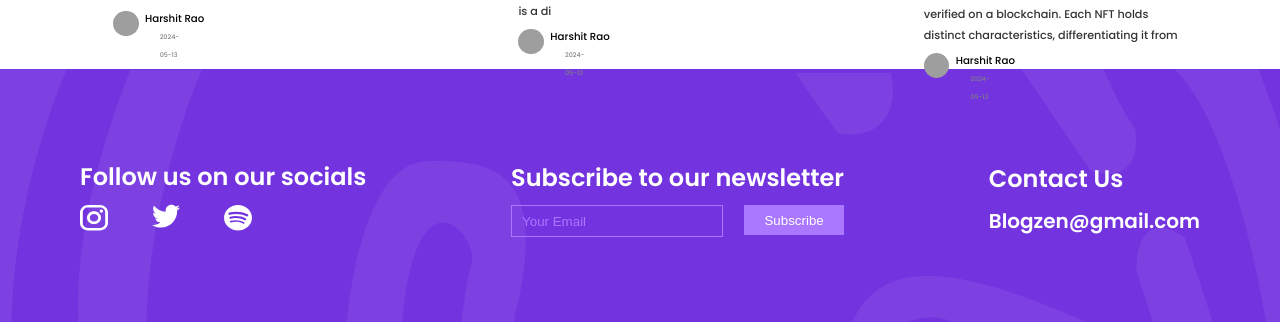
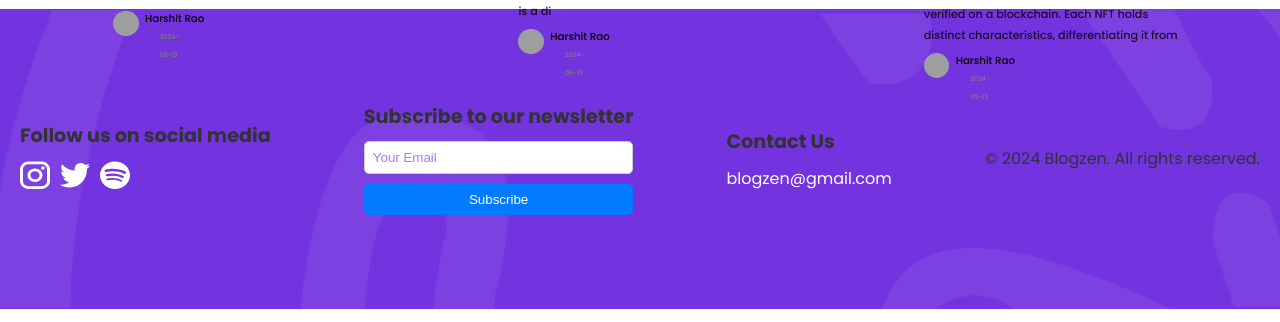
Before and after one commit to piyushg-07/blogzen-OpenSource, a website built with Vite: page index.html in a window 1280 px wide. Shown: the part 4216-4538 px from the top of the page. Built offline with nearby package versions, Linux system fonts and the light colour scheme; grey boxes are pictures that could not be loaded; a web font is replaced by a local one.

Commit message:
Modified the footer

```diff
--- a/css/desktop_9.css
+++ b/css/desktop_9.css
@@ -434,3 +434,84 @@ nav {
 .icon:hover{
 border-bottom: 2px solid rgb(255, 255, 255);
 }
+.footer {
+    display: flex;
+    justify-content: space-between;
+    /* align-items: flex-start; */
+    padding: 20px;
+    background-color: #f8f9fa;
+    color: #333;
+    margin-top: 20px;
+    margin-bottom: 20px;
+  }
+
+  .footer__left,
+  .footer__middle,
+  .footer__right {
+    flex: 1;
+  }
+
+  .footer__title {
+    margin-bottom: 10px;
+    font-size: 1.2em;
+  }
+
+  .footer__icons {
+    list-style: none;
+    padding: 0;
+    margin: 0;
+    display: flex;
+  }
+
+  .footer__icon {
+    margin-right: 10px;
+  }
+
+  .footer__icon img {
+    width: 30px;
+    height: 30px;
+  }
+
+  .footer__form {
+    display: flex;
+    flex-direction: column;
+  }
+
+  .footer__form input[type="email"] {
+    padding: 8px;
+    margin-bottom: 10px;
+    border: 1px solid #ccc;
+    border-radius: 5px;
+  }
+
+  .footer__form button {
+    padding: 8px 20px;
+    background-color: #007bff;
+    color: #fff;
+    border: none;
+    border-radius: 5px;
+    cursor: pointer;
+  }
+
+  .footer__form button:hover {
+    background-color: #0056b3;
+  }
+
+  .footer__email {
+    text-decoration: none;
+    color: white;
+  }
+
+  .footer__email:hover {
+    text-decoration: underline;
+    color: black;
+  }
+
+  .footer__copyright {
+    margin-top: 20px;
+    text-align: center;
+  }
+
+  .footer__copyright p {
+    font-size: 0.9em;
+  }
--- a/index.html
+++ b/index.html
@@ -43,10 +43,12 @@
     <div class="navs2">
       <!-- <img src="img/final logo 1.png" alt="" /> -->
       <img src="assests/moon.png" alt="image" id="themeImg">
-      <button onclick="click" id="loginButton" class="button_nav txtColor1" style="border: 1px solid #f6f8f9; background-color:#208FF4 ; color: white;">Log
+      <button onclick="click" id="loginButton" class="button_nav txtColor1"
+        style="border: 1px solid #f6f8f9; background-color:#208FF4 ; color: white;">Log
         In</button>
       <button id="signup" class="button_nav txtColor">Sign Up</button>
-      <button onclick="click" id="Calender" class="button_nav txtColor1" style="border: 1px solid #f6f8f9; background-color:#208FF4 ; color: white;">Calender</button>
+      <button onclick="click" id="Calender" class="button_nav txtColor1"
+        style="border: 1px solid #f6f8f9; background-color:#208FF4 ; color: white;">Calender</button>
     </div>
   </div>
   <!--Calender-->
@@ -112,13 +114,18 @@
       </script>
     </div>
     <input class="search" placeholder="Search"></input>
-    <button class="s1btn1" >All</button>
-        <button class="s1btn1" style="background-color: white;color:black;" id = 'Tech' onclick="buttonClick('Tech')">Technology</button>
-        <button class="s1btn1"style="background-color: white;color:black;" id = 'branding' onclick="buttonClick('branding')">Branding </button>
-          <button class="s1btn1"style="background-color: white;color:black" id = 'news' onclick="buttonClick('news')" >News</button>
-            <button class="s1btn1"style="background-color: white;color:black"  id = 'AI' onclick="buttonClick('AI')" > AI</button>
-              <button class="s1btn1"style="background-color: white;color:black" id = 'Management' onclick="buttonClick('Management')" >Management</button>
-                <button class="s1btn1"style="background-color: white;color:black" id = 'Design' onclick="buttonClick('Design')">Design</button>
+    <button class="s1btn1">All</button>
+    <button class="s1btn1" style="background-color: white;color:black;" id='Tech'
+      onclick="buttonClick('Tech')">Technology</button>
+    <button class="s1btn1" style="background-color: white;color:black;" id='branding'
+      onclick="buttonClick('branding')">Branding </button>
+    <button class="s1btn1" style="background-color: white;color:black" id='news'
+      onclick="buttonClick('news')">News</button>
+    <button class="s1btn1" style="background-color: white;color:black" id='AI' onclick="buttonClick('AI')"> AI</button>
+    <button class="s1btn1" style="background-color: white;color:black" id='Management'
+      onclick="buttonClick('Management')">Management</button>
+    <button class="s1btn1" style="background-color: white;color:black" id='Design'
+      onclick="buttonClick('Design')">Design</button>
   </div>
   <!-- Sec-2 ~~~~~~~~~~~~~~~~~~~~~~~~~~~~~~~~~~~~~~~~~~~~~~~~~~~~~~~~~~~~~~~~~~~~~~~~~~~~~~~~~~~~~~~~~~~~~~ -->
 
@@ -145,28 +152,35 @@
   </div>
   <!-- Sec-4 ~~~~~~~~~~~~~~~~~~~~~~~~~~~~~~~~~~~~~~~~~~~~~~~~~~~~~~~~~~~~~~~~~~~~~~~~~~~~~~~~~~~~~~~~~~~~~~ -->
 
-  <div class="footer">
-    <div class="socials">
-      <div class="footer_titles">Follow us on our socials</div>
-      <div class="icons">
-        <div class="icon"><a href=""><img src="assests/instagram.svg" alt=""></a></div>
-        <div class="icon"><a href=""><img src="assests/twitter.svg" alt=""></a></div>
-
-        <div class="icon"><a href=""><img src="assests/spotify.svg" alt=""></a></div>
+  <footer class="footer">
+    <div class="footer__socials">
+      <h3 class="footer__title">Follow us on social media</h3>
+      <ul class="footer__icons">
+        <li class="footer__icon"><a href="#"><img src="/assests/instagram.svg" alt="Instagram"></a></li>
+        <li class="footer__icon"><a href="#"><img src="/assests/twitter.svg" alt="Twitter"></a></li>
+        <li class="footer__icon"><a href="#"><img src="/assests/spotify.svg" alt="Spotify"></a></li>
+      </ul>
     </div>
-    </div>
-    <div class="newsletter">
-      <div class="footer_titles">Subscribe to our newsletter</div>
-      <form>
-        <input type="text" id="emailId" name="email" placeholder="Your Email">
-        <button  type="submit">Subscribe</button>
+    <div class="footer__newsletter">
+      <h3 class="footer__title">Subscribe to our newsletter</h3>
+      <form class="footer__form">
+        <input type="email" id="email" name="email" placeholder="Your Email" required>
+        <button type="submit">Subscribe</button>
       </form>
     </div>
-    <div class="contact">
-      <div class="footer_titles">Contact Us</div>
-      <a href="mailto:Blogzen@gmail.com"><div class="mail">Blogzen@gmail.com</div></a>
+    <div class="footer__contact">
+      <h3 class="footer__title" >Contact Us</h3>
+      <a href="mailto:blogzen@gmail.com" class="footer__email">blogzen@gmail.com</a>
     </div>
+    <!-- <div class="footer__copyright">
+      <p>&copy; 2024 Blogzen. All rights reserved.</p>
+    </div> -->
+    <div class="copyright">
+      <p>&copy; 2024 Blogzen. All rights reserved.</p>
     </div>
+  </footer>
+
+
 
   <!--   Chat bot   -->
   <button class="chatbot__button">
```
Lines whose indentation alone changed are shown as unchanged.
